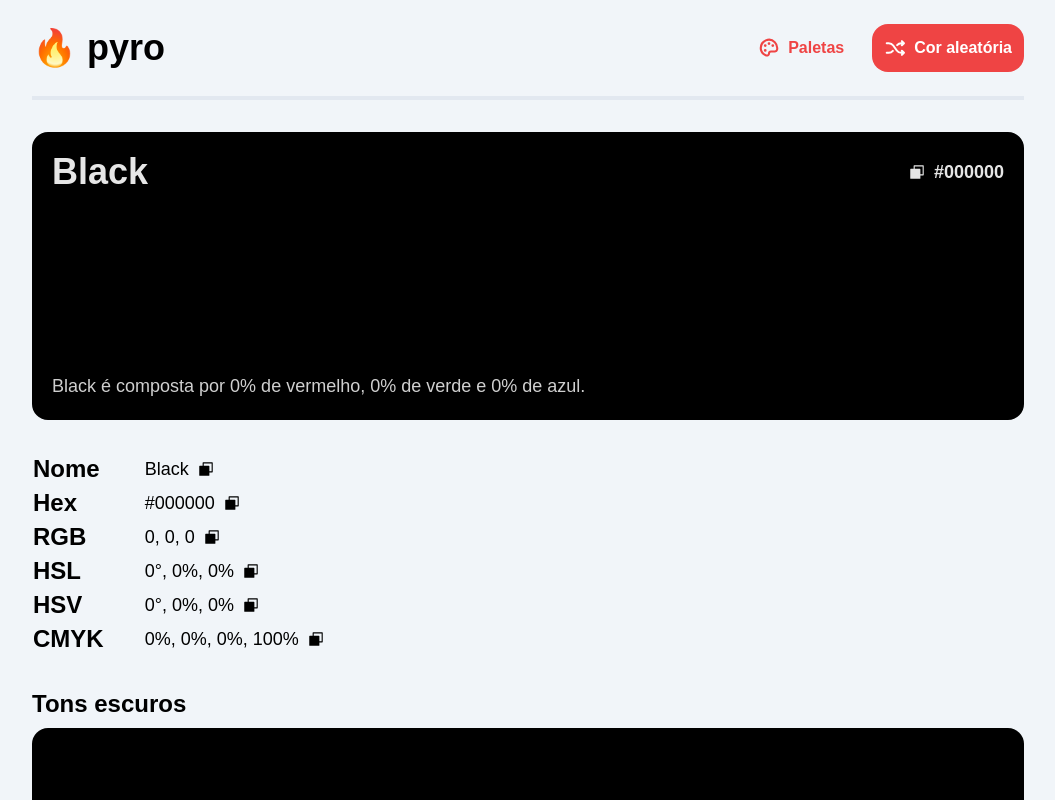
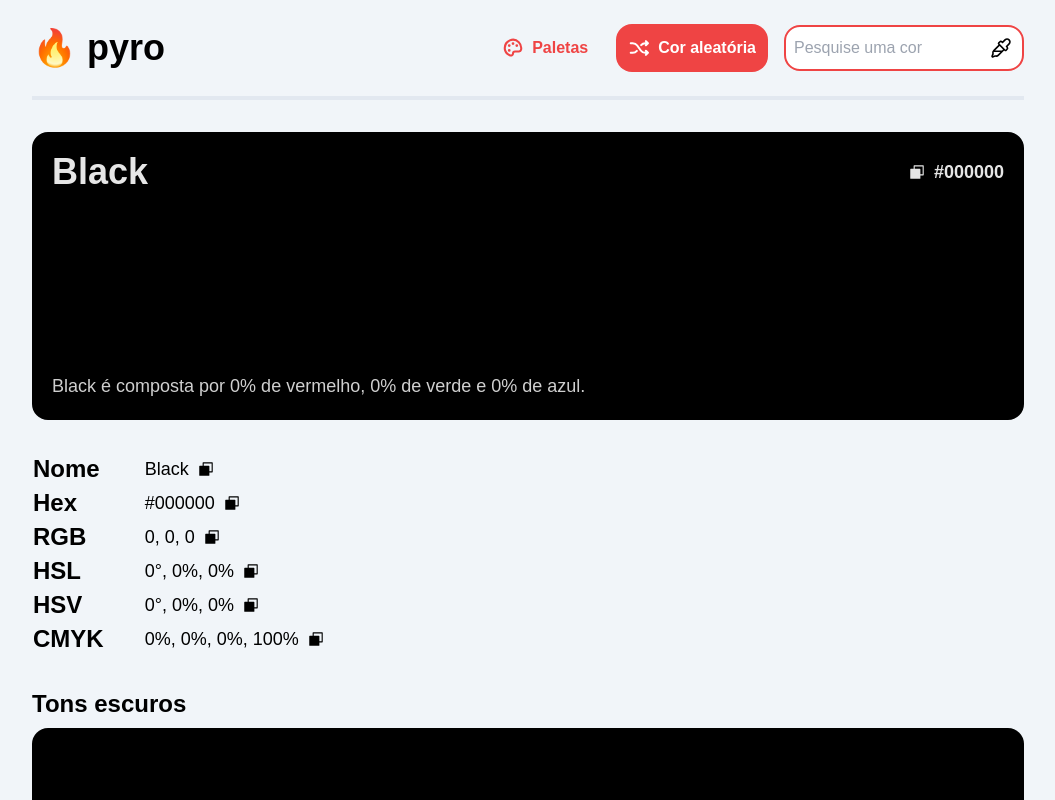
Before and after one commit to gukodev/pyro, a Next.js app: page /000000 in a window 1280 px wide. Shown: the top 800 px of the page, without its empty margins (112-1167 px from the left). Built offline with nearby package versions, Linux system fonts and the light colour scheme; a web font is replaced by a local one.

Commit message:
Add search input draft

```diff
--- a/src/app/page.tsx
+++ b/src/app/page.tsx
@@ -77,8 +77,8 @@ export default async function Home() {
     return (
         <>
             <main className='mb-48'>
+                <NavBar />
                 <div className='w-full max-w-screen-lg mx-auto px-4'>
-                    <NavBar />
                     <div className='flex flex-col gap-8'>
                         <div className='flex items-center gap-4 justify-between md:justify-normal'>
                             <h1 className='text-4xl md:text-6xl font-bold'>Cor destaque</h1>
--- a/src/components/NavBar.tsx
+++ b/src/components/NavBar.tsx
@@ -7,6 +7,7 @@ import { useRouter } from 'next/navigation'
 import { Fragment, useEffect, useState } from 'react'
 import Button from './Button'
 import { MobileNavLink } from './MobileNavLink'
+import SearchInput from './SearchInput'
 
 export default function NavBar() {
     const router = useRouter()
@@ -50,7 +51,7 @@ export default function NavBar() {
                     <div className='bg-black/90 w-screen h-screen absolute top-0 left-0 z-40' />
                 </div>
             </Transition>
-            <div className='py-6 border-b-4 border-slate-200 flex items-center justify-between mb-8'>
+            <div className='max-w-screen-lg mx-auto py-6 flex items-center justify-between border-b-4 border-slate-200 mb-8'>
                 <Link href='/' className='text-4xl font-bold select-none'>
                     🔥 pyro
                 </Link>
@@ -67,6 +68,7 @@ export default function NavBar() {
                             Cor aleatória
                         </Button>
                     </a>
+                    <SearchInput />
                 </div>
                 <div className='flex md:hidden items-center gap-4'>
                     <Button onClick={() => setOpen(!open)}>
--- /dev/null
+++ b/src/components/SearchInput.tsx
@@ -0,0 +1,108 @@
+'use client'
+
+import { Transition } from '@headlessui/react'
+import { EyedropperSample } from '@phosphor-icons/react'
+import Link from 'next/link'
+import { useEffect, useState } from 'react'
+import { twMerge } from 'tailwind-merge'
+
+interface ISuggestion {
+    name: string
+    hex: string
+    href: string
+}
+
+export function Suggestion({ data }: { data: ISuggestion }) {
+    return (
+        <Link
+            className='p-2 flex items-center gap-2 transition-colors hover:bg-zinc-100'
+            href={data.href}
+        >
+            <div
+                className='w-8 h-8 rounded-xl'
+                style={{
+                    backgroundColor: data.hex,
+                }}
+            />
+            <div>
+                <span className='block text-sm font-bold'>{data.hex}</span>
+                <span className='block text-xs text-gray-500'>{data.name}</span>
+            </div>
+        </Link>
+    )
+}
+
+const formatQuery = (query: string) => {
+    query = query.trim().replace(/\s+/g, ' ')
+    return query
+}
+
+export default function SearchInput() {
+    const [focused, setFocused] = useState<boolean>(false)
+    const [showSuggestions, setShowSuggestions] = useState<boolean>(false)
+    const [suggestions, setSuggestions] = useState<ISuggestion[]>([
+        // {
+        //     name: 'Vermelho',
+        //     hex: '#FF0000',
+        //     href: '/ff0000',
+        // },
+    ])
+    const [query, setQuery] = useState<string>('')
+
+    const _showSuggestions = showSuggestions && focused
+
+    useEffect(() => {
+        const formattedQuery = formatQuery(query)
+        if (formattedQuery.length > 3) {
+            setShowSuggestions(true)
+            return
+        }
+
+        setShowSuggestions(false)
+    }, [query])
+
+    return (
+        <div className='relative w-60'>
+            <div
+                className={twMerge(
+                    'w-full inline-flex items-center justify-between p-2 rounded-2xl selection-none transition-all',
+                    'border-2 border-red-500 bg-white text-black',
+                    focused ? 'ring-2 ring-red-300/50' : 'ring-0'
+                )}
+            >
+                <input
+                    type='text'
+                    placeholder='Pesquise uma cor'
+                    className='flex w-full outline-none'
+                    onFocus={() => setFocused(true)}
+                    onBlur={() => setFocused(false)}
+                    onChange={(e) => {
+                        setQuery(e.target.value)
+                    }}
+                    value={query}
+                />
+                <button className='transition-opacity hover:opacity-50 focus:opacity-50 outline-none'>
+                    <EyedropperSample size={26} />
+                </button>
+            </div>
+            <Transition
+                className='absolute left-0 mt-2 w-full flex flex-col gap-2 bg-white border-2 rounded-lg border-zinc-300 overflow-hidden'
+                show={_showSuggestions}
+                enter='transition ease-out duration-200'
+                enterFrom='opacity-0 translate-y-0.5'
+                enterTo='opacity-100 translate-y-0'
+                leave='transition ease-in duration-75'
+                leaveFrom='opacity-100 translate-y-0'
+                leaveTo='opacity-0 translate-y-0.5'
+            >
+                {suggestions.length ? (
+                    suggestions.map((suggestion, index) => <Suggestion data={suggestion} />)
+                ) : (
+                    <div className='p-2 text-center text-gray-400 text-md'>
+                        Nenhum resultado encontrado.
+                    </div>
+                )}
+            </Transition>
+        </div>
+    )
+}
```
